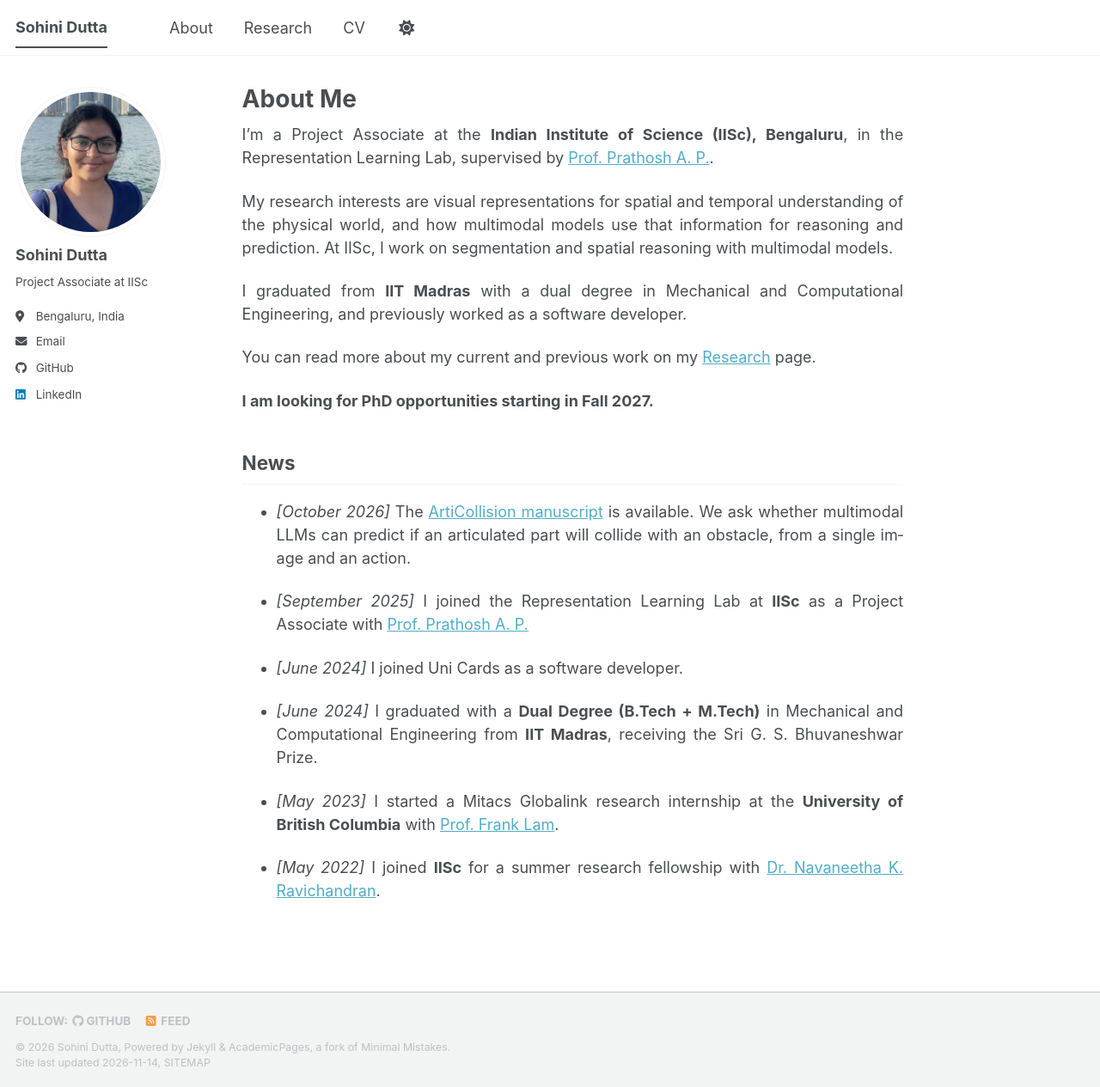
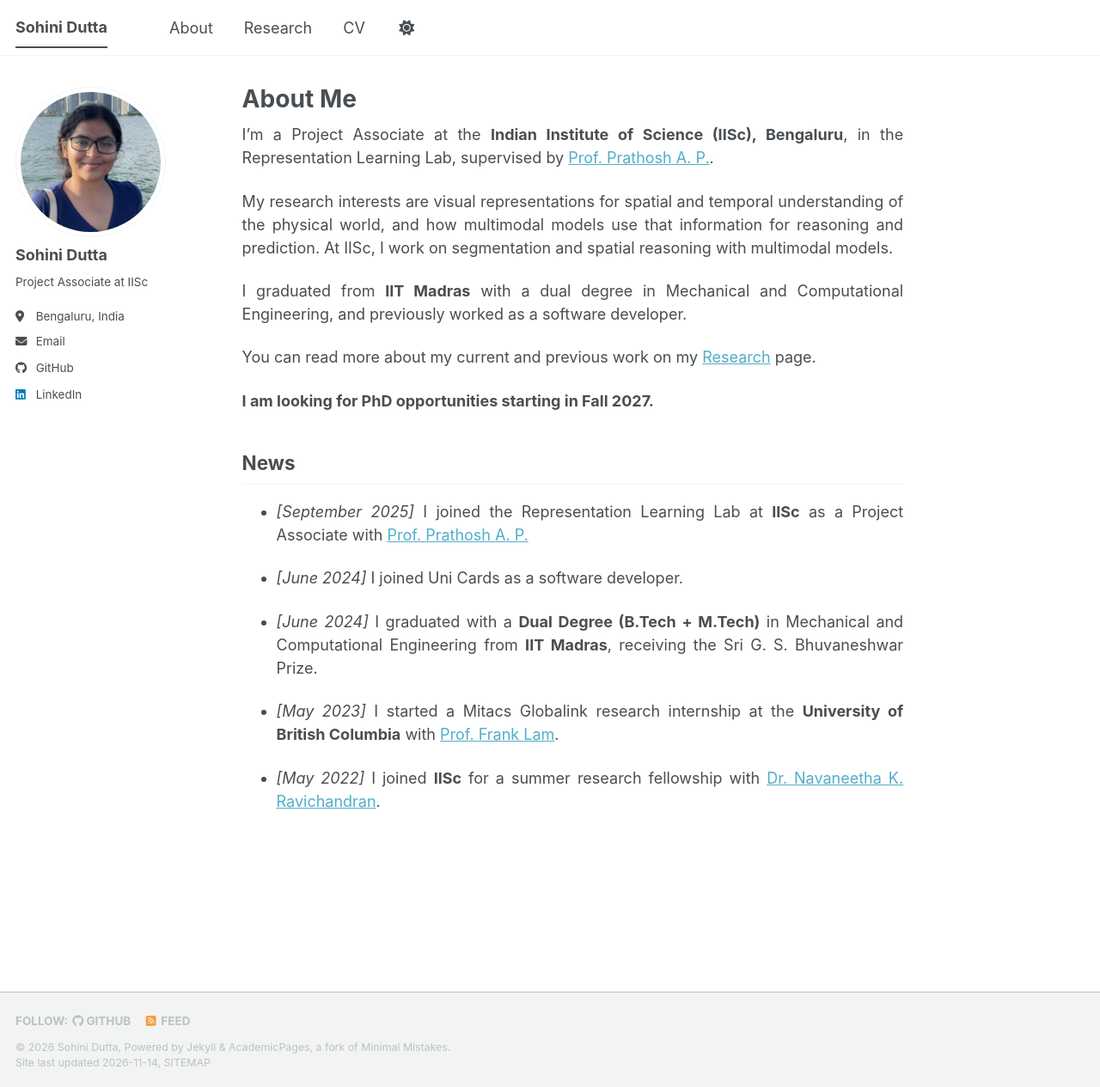
Before and after one commit to sohinidutta11/sohinidutta11.github.io, a Jekyll site: the page built from _pages/about.md, in a window 1280 px wide and 1265 px high. Shown: the whole window at 86% size. Built offline with Jekyll 4.4.1, drawn with Linux system fonts in a browser that asks for light colours; a script bundle is joined from its source files by our own code; a style sheet for code colours, icons or effects is not loaded.

Commit message:
Remove manuscript news item

```diff
--- a/_pages/about.md
+++ b/_pages/about.md
@@ -21,8 +21,6 @@ You can read more about my current and previous work on my [Research](/research/
 
 ## News
 
-* *[October 2026]* The [ArtiCollision manuscript](https://drive.google.com/file/d/1os2fuhWqmc05iWVTzoiSSeA96v0qo9xY/view?usp=sharing) is available. We ask whether multimodal LLMs can predict if an articulated part will collide with an obstacle, from a single image and an action.
-
 * *[September 2025]* I joined the Representation Learning Lab at **IISc** as a Project Associate with [Prof. Prathosh A. P.](https://eecs.iisc.ac.in/people/prathosh-a-p/)
 
 * *[June 2024]* I joined Uni Cards as a software developer.
```
